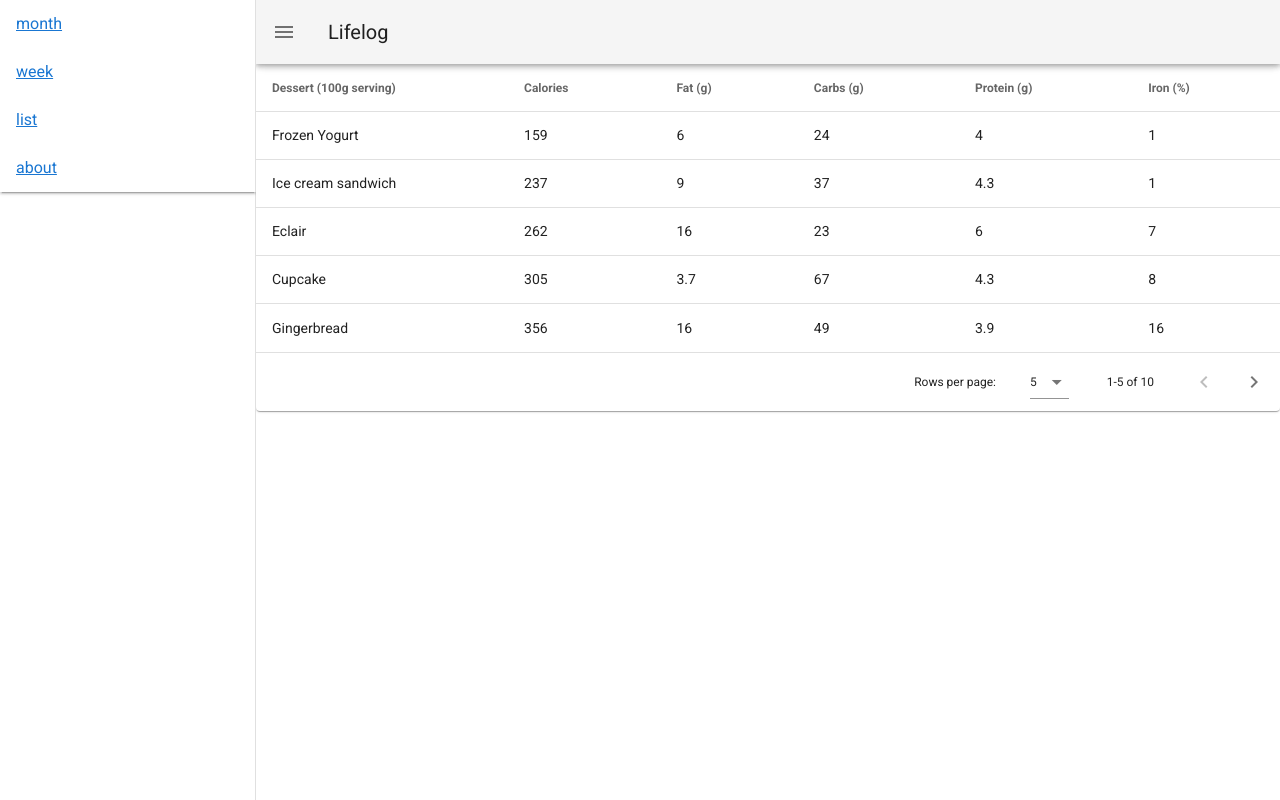
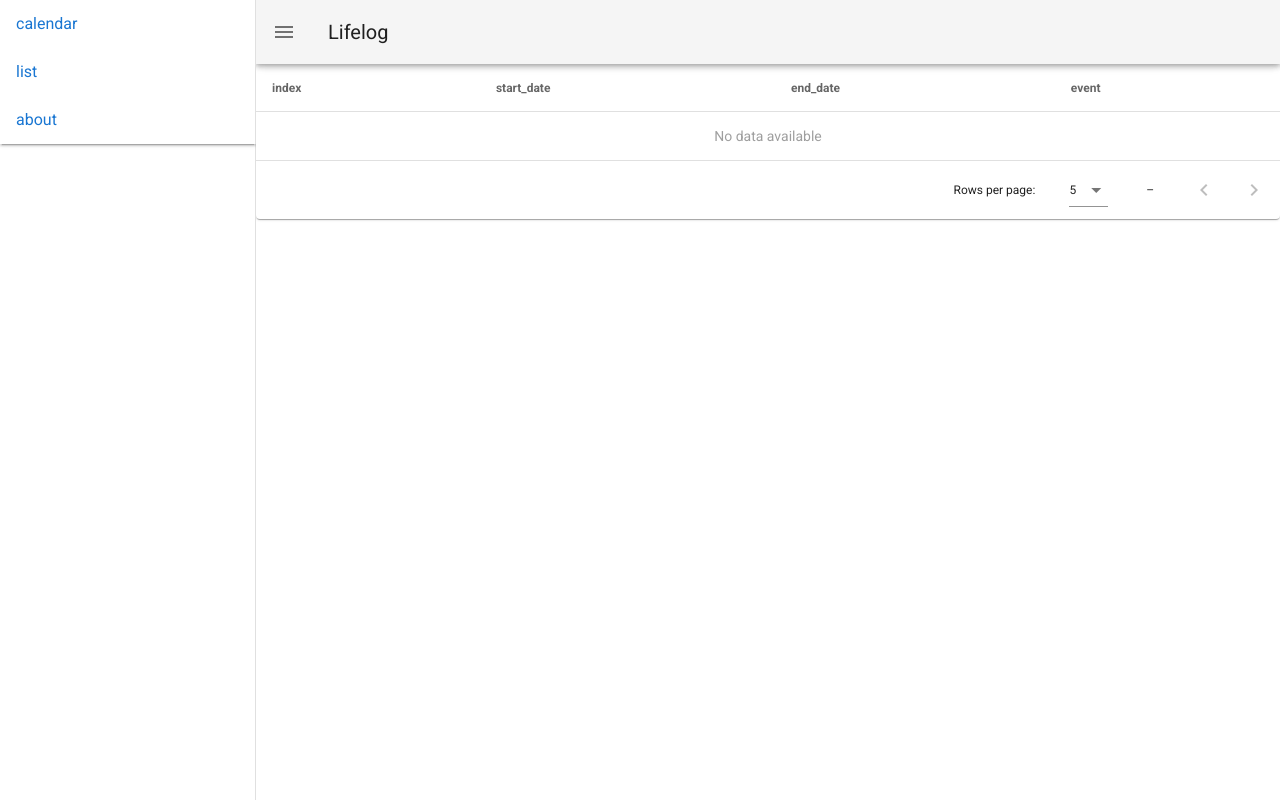
Before and after one commit to kettleTeacues/lifelog, a Vue app in the folder frontend/: page /list in a window 1280 px wide. Both pictures are taken after a click on the button 28 px from the left and 32 px from the top of the page. Built offline with nearby package versions, Linux system fonts and the light colour scheme.

Commit message:
詳細を最適化

```diff
--- a/frontend/src/App.vue
+++ b/frontend/src/App.vue
@@ -11,7 +11,7 @@
     <v-app-bar app>
         <v-app-bar-nav-icon v-on:click="drawer = !drawer"></v-app-bar-nav-icon>
         <v-toolbar-title>
-            Lifelog
+           <a href="/" style="text-decoration: none; color: rgba(0, 0, 0, 0.87);">Lifelog</a>
         </v-toolbar-title>
     </v-app-bar>
 
--- a/frontend/src/components/sidebar.vue
+++ b/frontend/src/components/sidebar.vue
@@ -8,28 +8,21 @@
         <v-list-item>
             <v-list-item-content>
                 <v-list-item-title>
-                <router-link to="/month">month</router-link>
+                    <router-link to="/" style="text-decoration: none;">calendar</router-link>
                 </v-list-item-title>
             </v-list-item-content>
         </v-list-item>
         <v-list-item>
             <v-list-item-content>
                 <v-list-item-title>
-                <router-link to="/week">week</router-link>
+                    <router-link to="/list" style="text-decoration: none;">list</router-link>
                 </v-list-item-title>
             </v-list-item-content>
         </v-list-item>
         <v-list-item>
             <v-list-item-content>
                 <v-list-item-title>
-                <router-link to="/list">list</router-link>
-            </v-list-item-title>
-        </v-list-item-content>
-    </v-list-item>
-    <v-list-item>
-        <v-list-item-content>
-            <v-list-item-title>
-                <router-link to="/about">about</router-link>
+                    <router-link to="/about" style="text-decoration: none;">about</router-link>
                 </v-list-item-title>
             </v-list-item-content>
         </v-list-item>
--- a/frontend/src/views/list.vue
+++ b/frontend/src/views/list.vue
@@ -1,7 +1,7 @@
 <template>
     <v-data-table
         :headers="headers"
-      :items="desserts"
+        :items="events"
         :items-per-page="5"
         class="elevation-1"
     ></v-data-table>
@@ -12,99 +12,12 @@ export default {
     data () {
         return {
             headers: [
-        {
-          text: 'Dessert (100g serving)',
-          align: 'start',
-          sortable: false,
-          value: 'name',
-        },
-        { text: 'Calories', value: 'calories' },
-        { text: 'Fat (g)', value: 'fat' },
-        { text: 'Carbs (g)', value: 'carbs' },
-        { text: 'Protein (g)', value: 'protein' },
-        { text: 'Iron (%)', value: 'iron' },
+                { text: 'index', value: 'index' },
+                { text: 'start_date', value: 'start_date' },
+                { text: 'end_date', value: 'end_date' },
+                { text: 'event', value: 'event' },
             ],
-      desserts: [
-        {
-          name: 'Frozen Yogurt',
-          calories: 159,
-          fat: 6.0,
-          carbs: 24,
-          protein: 4.0,
-          iron: 1,
-        },
-        {
-          name: 'Ice cream sandwich',
-          calories: 237,
-          fat: 9.0,
-          carbs: 37,
-          protein: 4.3,
-          iron: 1,
-        },
-        {
-          name: 'Eclair',
-          calories: 262,
-          fat: 16.0,
-          carbs: 23,
-          protein: 6.0,
-          iron: 7,
-        },
-        {
-          name: 'Cupcake',
-          calories: 305,
-          fat: 3.7,
-          carbs: 67,
-          protein: 4.3,
-          iron: 8,
-        },
-        {
-          name: 'Gingerbread',
-          calories: 356,
-          fat: 16.0,
-          carbs: 49,
-          protein: 3.9,
-          iron: 16,
-        },
-        {
-          name: 'Jelly bean',
-          calories: 375,
-          fat: 0.0,
-          carbs: 94,
-          protein: 0.0,
-          iron: 0,
-        },
-        {
-          name: 'Lollipop',
-          calories: 392,
-          fat: 0.2,
-          carbs: 98,
-          protein: 0,
-          iron: 2,
-        },
-        {
-          name: 'Honeycomb',
-          calories: 408,
-          fat: 3.2,
-          carbs: 87,
-          protein: 6.5,
-          iron: 45,
-        },
-        {
-          name: 'Donut',
-          calories: 452,
-          fat: 25.0,
-          carbs: 51,
-          protein: 4.9,
-          iron: 22,
-        },
-        {
-          name: 'KitKat',
-          calories: 518,
-          fat: 26.0,
-          carbs: 65,
-          protein: 7,
-          iron: 6,
-        },
+            events: [
             ],
         }
     },
```
Lines whose indentation alone changed are shown as unchanged.
